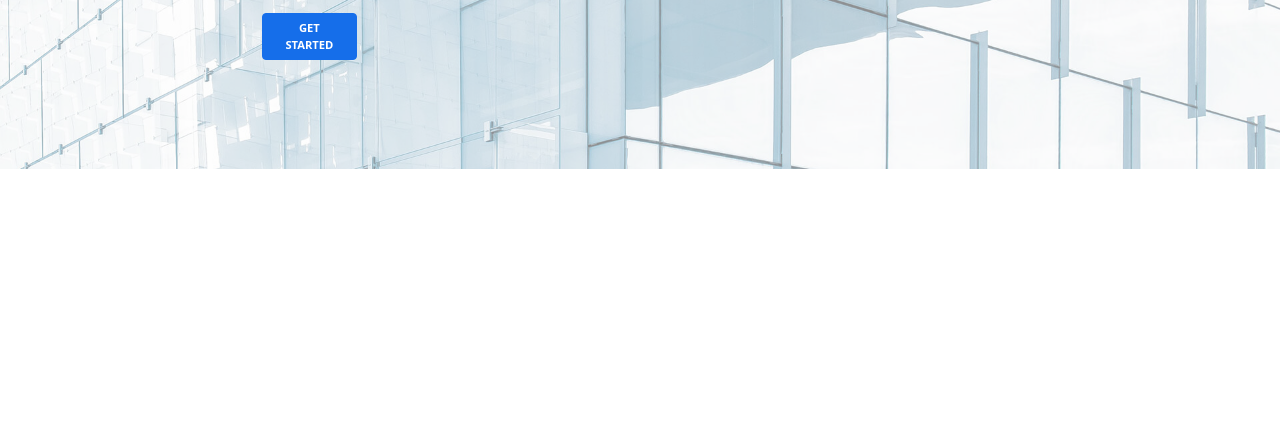
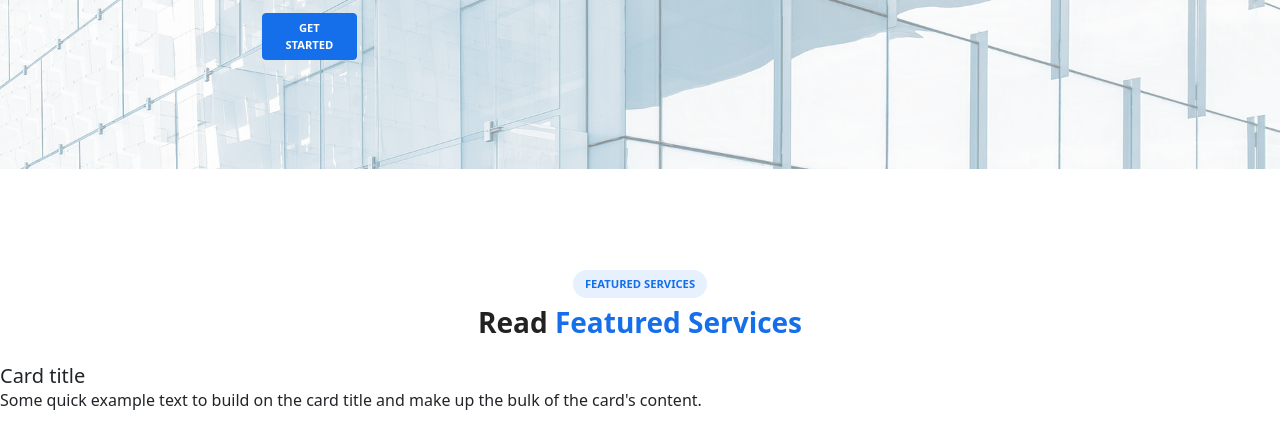
Before and after one commit to maxberck/Projet_templateMolengeek_maxence, a website: page index.html in a window 1280 px wide. Shown: the part 364-800 px from the top of the page. Drawn offline with Linux system fonts and the light colour scheme.

Commit message:
debut de featured deja te texte et le titre de fait maintenant il me reste les card a faire et ajouter les svg et gérer la width

```diff
--- a/index.html
+++ b/index.html
@@ -39,5 +39,19 @@
               </div>
         </div>
     </header>
+    <section class="featured">
+        <div class="container text-center">
+            <a href="#" class="btn btn-primary rounded-5 mb-2"><strong>FEATURED SERVICES</strong></a>
+            <h3 class="card-title">Read <span>Featured Services</span></h3>
+        </div>
+        <div>
+            <div class="card-body">
+                <img src="" alt="">
+                <h5 class="card-title">Card title</h5>
+                <p class="card-text">Some quick example text to build on the card title and make up the bulk of the card's content.</p>
+            </div>
+
+        </div>
+    </section>
 </body>
 </html>
--- /dev/null
+++ b/src/sass/modules/_featured.sass
@@ -0,0 +1,12 @@
+.featured
+    div
+        a
+            background-color: #E7F1FD
+            border: none
+            color: $blue
+            font-size: .7em
+    h3
+        color: $txtblack
+        font-weight: 600
+        span
+            color: $blue
--- a/src/sass/modules/_style.sass
+++ b/src/sass/modules/_style.sass
@@ -2,7 +2,7 @@
 @import ./_header
 // navbar
 @import ./_navbar
-// body
-@import ./_body
+// featured
+@import ./_featured
 // footer
 @import ./_footer
```
Also changed, not shown: public/css/app.css, src/sass/modules/_body.sass (deleted), 1 other file.
